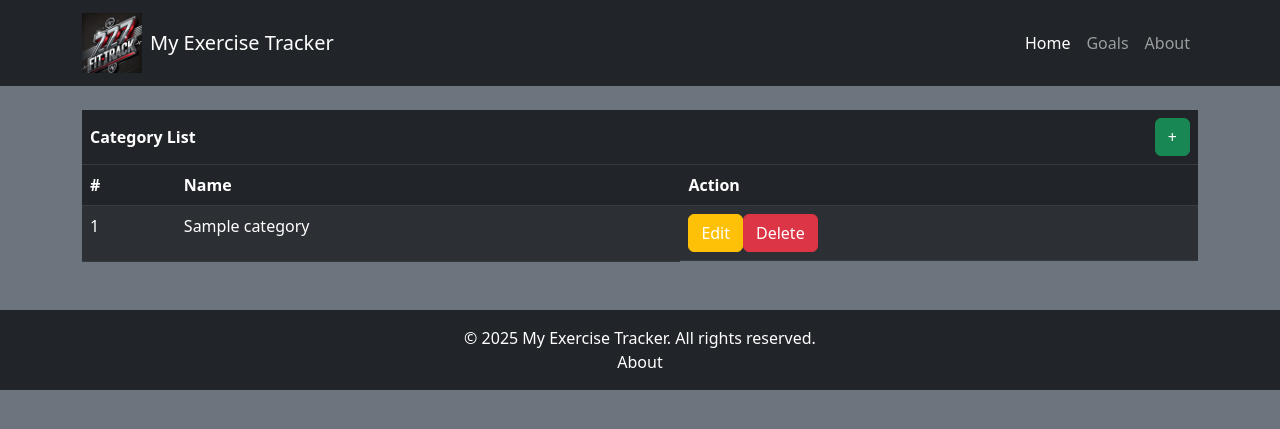
After one commit to elianpullen/webtech, a Flask app: page /admin/category/ in a window 1280 px wide. The commit adds this page. Shown: the top 429 px of the page. Run offline with Flask 3, Linux system fonts and the light colour scheme; tables that the repository leaves empty hold one stand-in row (values such as "Sample post").

Commit message:
feat: add category crud

```diff
--- a/routes.py
+++ b/routes.py
@@ -94,6 +94,41 @@ def routes(app):
         db.session.commit()
         return redirect(url_for('user'))
 
+    @app.route('/admin/category/')
+    def category():
+        categories = Category.query.all()
+        return render_template("admin/category/index.html/", categories=categories)
+
+    @app.route('/admin/category/add/', methods=['GET', 'POST'])
+    def add_category():
+        if request.method == 'POST':
+            name = request.form.get('name')
+
+            new_category = Category(name=name)
+            db.session.add(new_category)
+            db.session.commit()
+
+            return redirect(url_for('category'))
+        return render_template('/admin/category/add.html')
+
+    @app.route('/admin/category/edit/<int:id>/', methods=['GET', 'POST'])
+    def edit_category(id):
+        category = Category.query.get_or_404(id)
+        if request.method == 'POST':
+            name = request.form.get('name')
+            category.name = name
+            db.session.commit()
+
+            return redirect(url_for('category'))
+        return render_template('/admin/category/edit.html', category=category)
+
+    @app.route('/admin/category/delete/<int:id>', methods=['POST'])
+    def delete_category(id):
+        category = Category.query.get_or_404(id)
+        db.session.delete(category)
+        db.session.commit()
+        return redirect(url_for('category'))
+
     @app.route("/goals/")
     def goals():
         return render_template("goals.html")
--- /dev/null
+++ b/templates/admin/category/index.html
@@ -0,0 +1,45 @@
+{% extends "base.html" %}
+
+{% block content %}
+
+<!--TODO: add rounded to table-->
+<table class="table table-dark table-striped">
+  <thead>
+    <tr>
+      <th colspan="5" class="">
+        <div class="d-flex justify-content-between align-items-center">
+          <p class="text-white mb-0">Category List</p>
+          <a href="{{ url_for('add_category') }}" class="btn btn-success text-white text-decoration-none">
+            +
+          </a>
+        </div>
+      </th>
+    </tr>
+    <tr>
+      <th scope="col">#</th>
+      <th scope="col">Name</th>
+      <th scope="col">Action</th>
+    </tr>
+  </thead>
+  <tbody>
+    {% for category in categories %}
+    <tr>
+      <td>{{ category['id']}}</td>
+      <td>{{ category['name']}}</td>
+      <td class="d-flex justify-content-start">
+        <a href="{{ url_for('edit_category', id=category.id) }}"
+          class="btn btn-warning text-white text-decoration-none">
+          Edit
+        </a>
+
+        <form action="{{ url_for('delete_category', id=category.id) }}" method="POST">
+          <button type="submit" class="btn btn-danger">Delete</button>
+        </form>
+      </td>
+
+    </tr>
+    {% endfor %}
+  </tbody>
+</table>
+
+{% endblock %}
--- a/templates/admin/index.html
+++ b/templates/admin/index.html
@@ -31,9 +31,9 @@
         <div class="col-md-6 col-lg-4 mb-4">
             <div class="card">
                 <div class="card-body">
-                    <h5 class="card-title">Goals</h5>
-                    <p class="card-text">Short description of the goals and their status (e.g., "Active member" or "Admin").</p>
-                    <a href="{{ url_for('exercise') }}" class="btn btn-secondary">View User</a>
+                    <h5 class="card-title">Exercise categories</h5>
+                    <p class="card-text">Short description of the Exercise categories and their status (e.g., "Active member" or "Admin").</p>
+                    <a href="{{ url_for('category') }}" class="btn btn-secondary">View Exercise category</a>
                 </div>
             </div>
         </div>
```
Also changed, not shown: templates/admin/category/add.html (added, +17 -0 lines), templates/admin/category/edit.html (added, +18 -0 lines).
